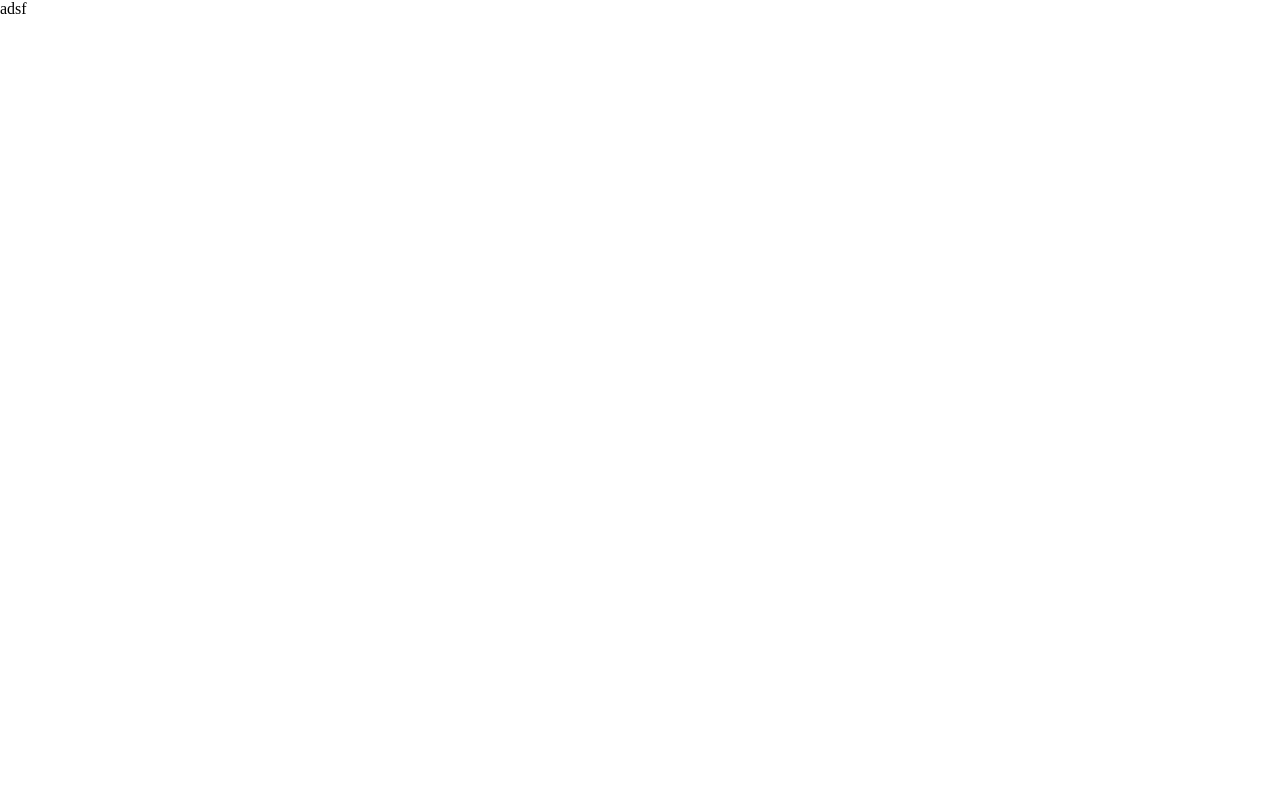
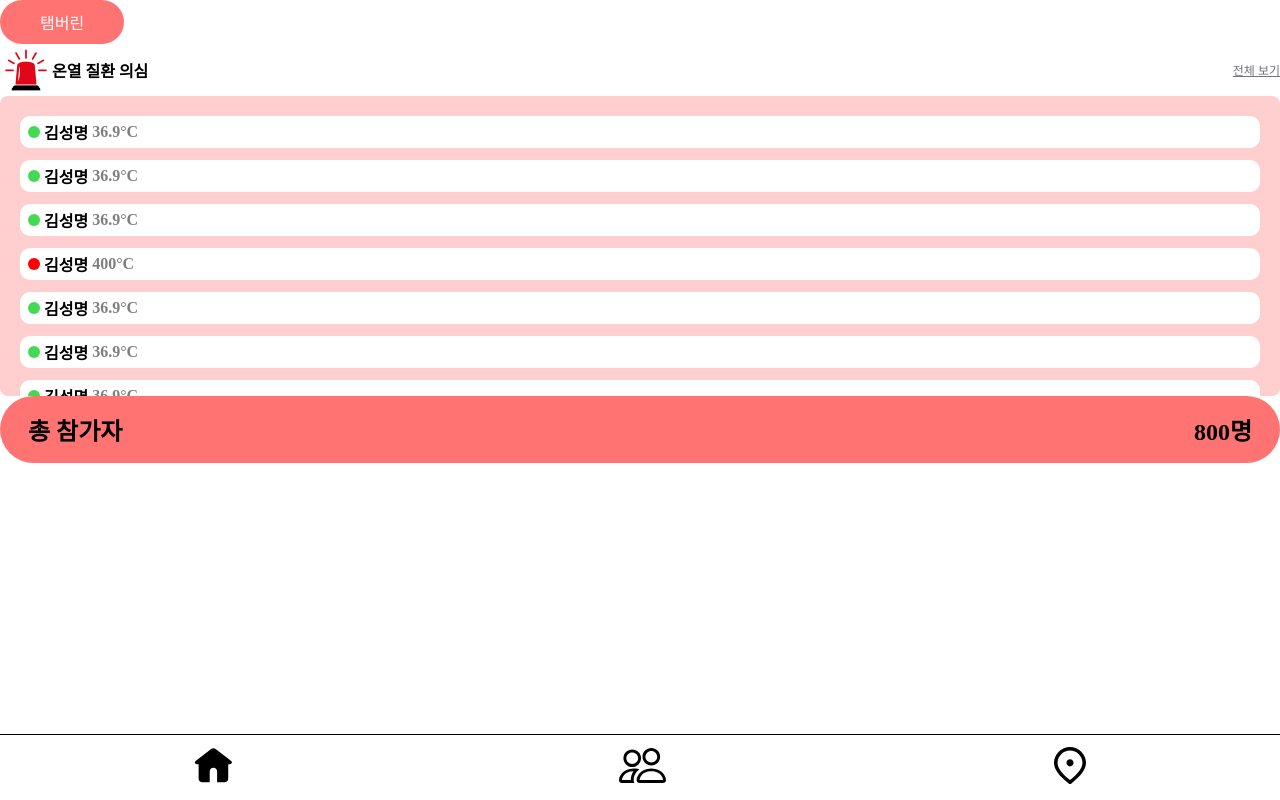
Before and after one commit to AppJam-23/AppJam-frontend, a Next.js app: page / in a window 1280 px wide. Built offline with nearby package versions, Linux system fonts and the light colour scheme.

Commit message:
mainpage

```diff
--- a/src/pages/index.js
+++ b/src/pages/index.js
@@ -1,7 +1,26 @@
+import TotalContainer from "@/components/TotalContainer";
+import Navigation from "@/components/nav";
+import SusList from "@/components/suslist";
+import { styled } from "styled-components";
+
 export default function Home() {
     return (
         <div>
-            adsf
+            <NameContainer>
+                탬버린
+            </NameContainer>
+            <SusList/>
+            <Navigation/>
+            <TotalContainer num={800}/>
         </div>
-        )
-    }
+    )
+}
+
+const NameContainer = styled.div`
+    padding: 10px 40px;
+    background-color: #FF7372;
+    font-size: 16px;
+    width: fit-content;
+    border-radius:1293481029px;
+    color: #fff;
+`
```
